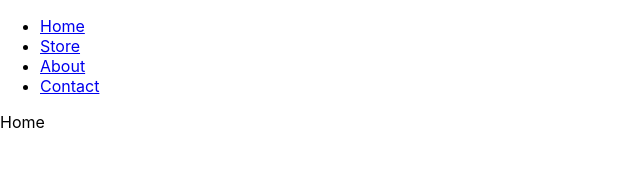
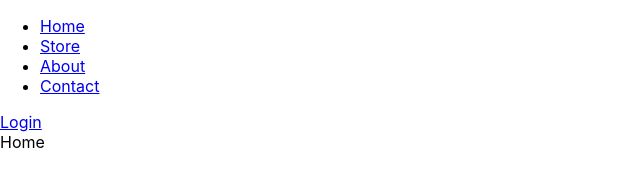
Before and after one commit to AlexRuu/claire-store, a React (Create React App) app in the folder front-end/: page / in a window 1280 px wide. Shown: the top 182 px of the page, without its empty margins (0-640 px from the left). Built offline with nearby package versions, Linux system fonts and the light colour scheme; no server answers.

Commit message:
Add logout/login button

```diff
--- a/front-end/src/components/Navbar.js
+++ b/front-end/src/components/Navbar.js
@@ -1,9 +1,11 @@
 import { useEffect, useState } from "react";
-import { NavLink } from "react-router-dom";
+import { NavLink, Link } from "react-router-dom";
 import { nav } from "../data";
+import { useAuthContext } from "../context/auth-context";
 
 const Navbar = () => {
   const [scrolled, setScrolled] = useState(false);
+  const { user, logoutUser } = useAuthContext();
 
   useEffect(() => {
     const scroll = () => {
@@ -47,6 +49,11 @@ const Navbar = () => {
             );
           })}
         </ul>
+        {user ? (
+          <button onClick={() => logoutUser()}>Logout</button>
+        ) : (
+          <Link to="/login">Login</Link>
+        )}
       </nav>
     </section>
   );
```
